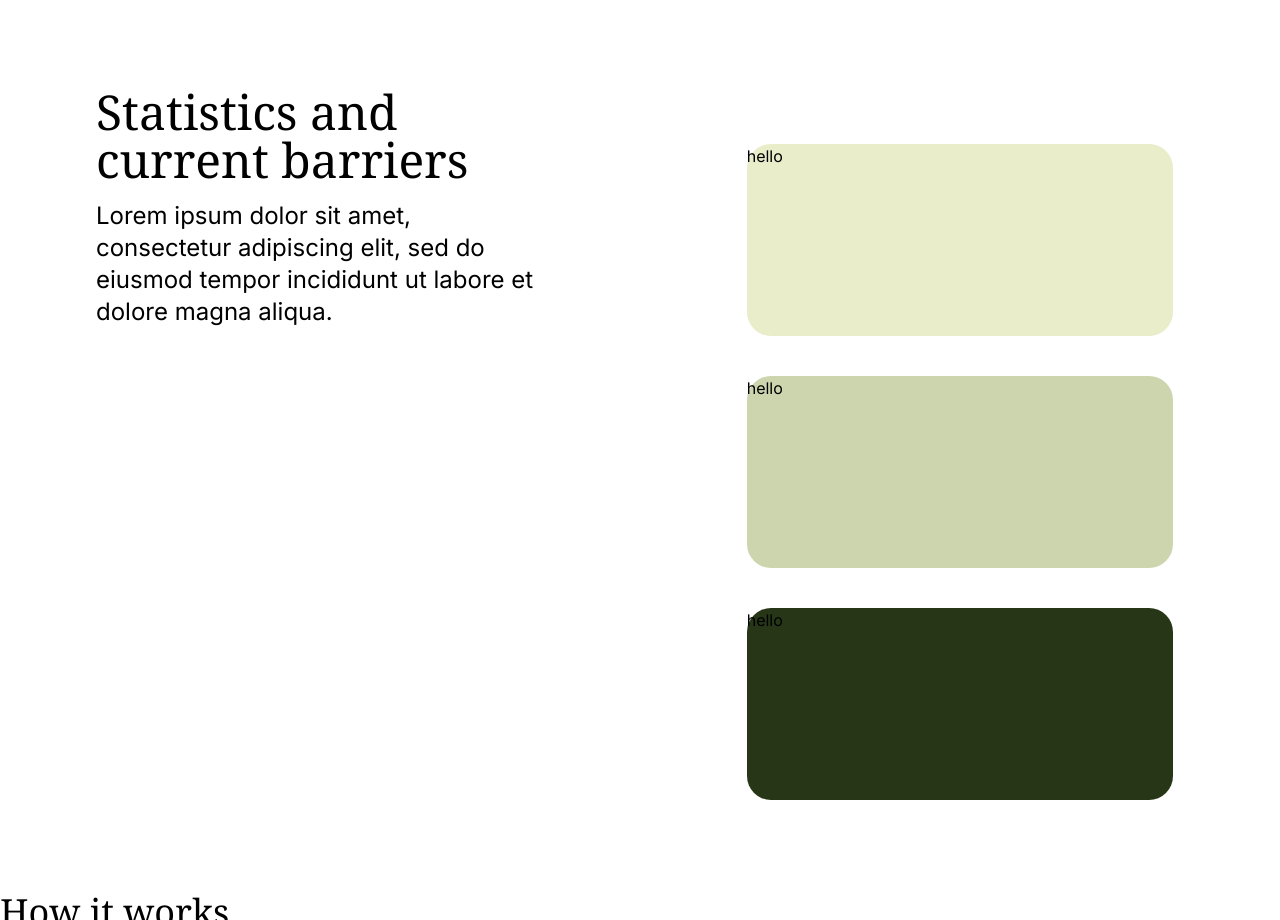
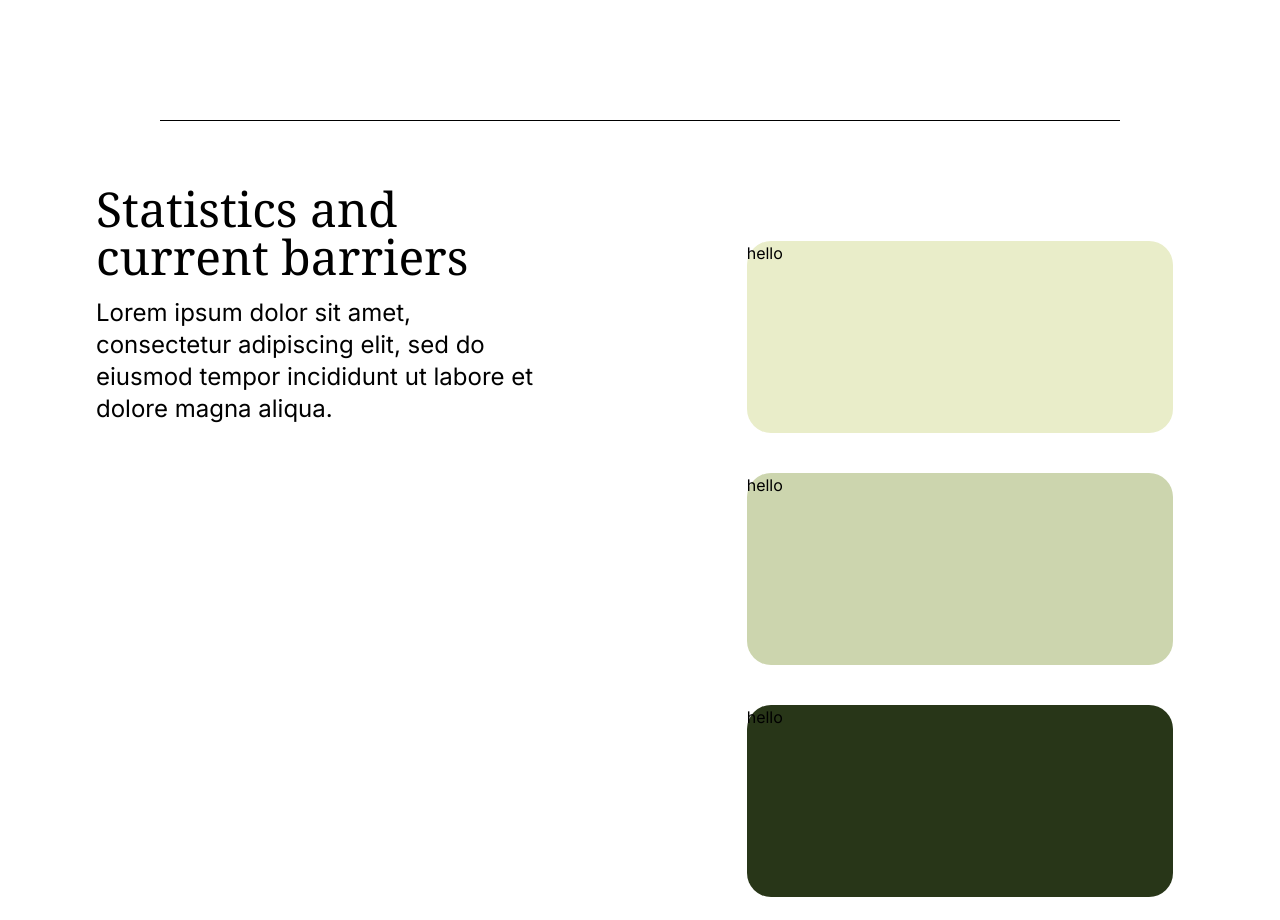
Before and after one commit to haywirebanana/The-We8, a Next.js app in the folder calpal/: page / in a window 1280 px wide. Shown: the part 1460-2380 px from the top of the page. Built offline with nearby package versions, Linux system fonts and the light colour scheme.

Commit message:
Add divide line component

```diff
--- /dev/null
+++ b/calpal/src/app/components/divideLine.tsx
@@ -0,0 +1,13 @@
+"use client";
+
+const divideLine = () => {
+  return (
+    <div>
+      <div className="px-40 bg-white">
+        <hr className="w-full my-12 border-t border-neutral-100 opacity-100 dark:opacity-50" />
+      </div>
+    </div>
+  );
+};
+
+export default divideLine;
--- a/calpal/src/app/page.tsx
+++ b/calpal/src/app/page.tsx
@@ -1,15 +1,17 @@
 import Image from "next/image";
 import Welcome from "./components/welcome";
 import Mission from "./components/mission";
-import Stats from "./components/stats"
+import Stats from "./components/stats";
 import How from "./components/how";
 import Banner from "./components/banner";
+import DivideLine from "./components/divideLine";
 
 export default function Landing() {
   return (
-        <div className="">
-            <Welcome/>
+    <div className=" bg-white">
+      <Welcome />
       <Mission />
+      <DivideLine />
       <Stats />
       <How />
       <Banner />
```
Lines whose indentation alone changed are shown as unchanged.
